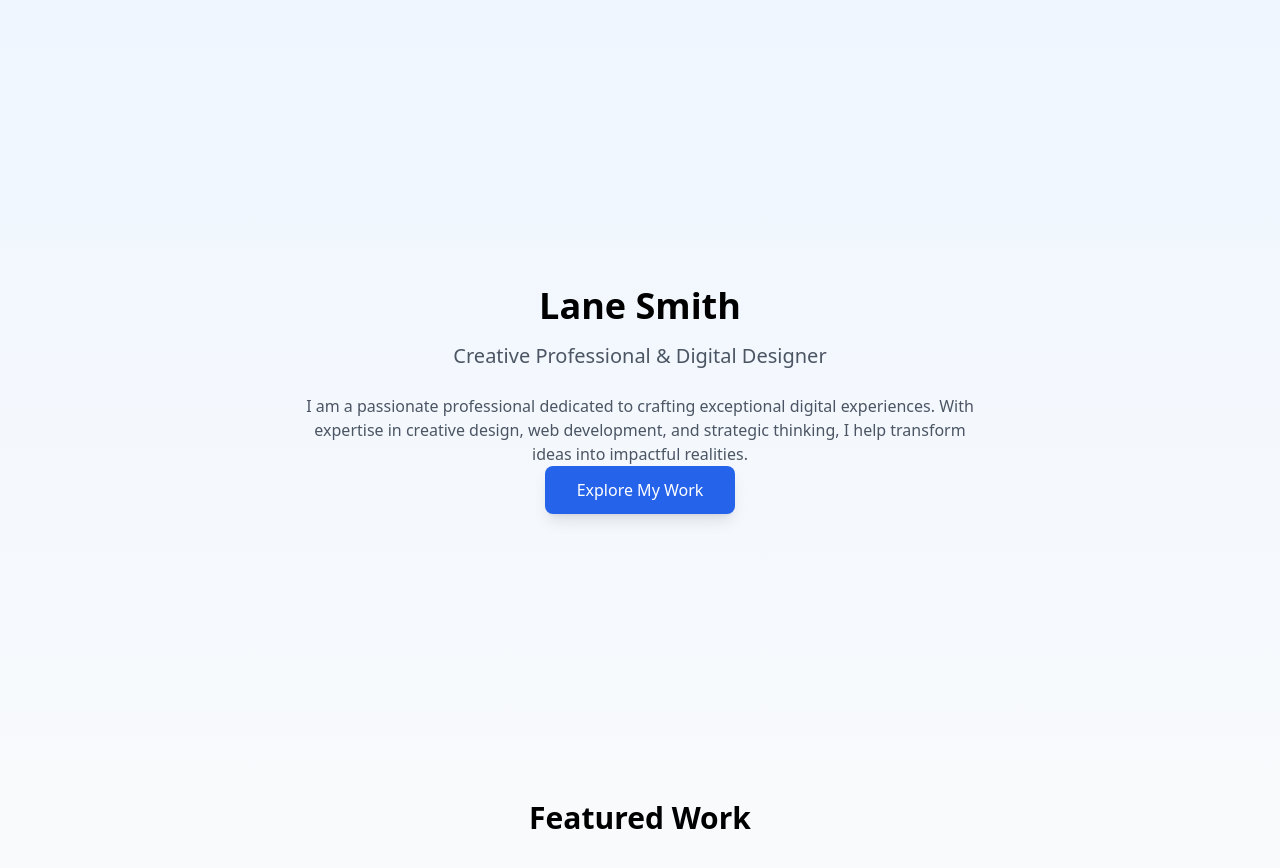
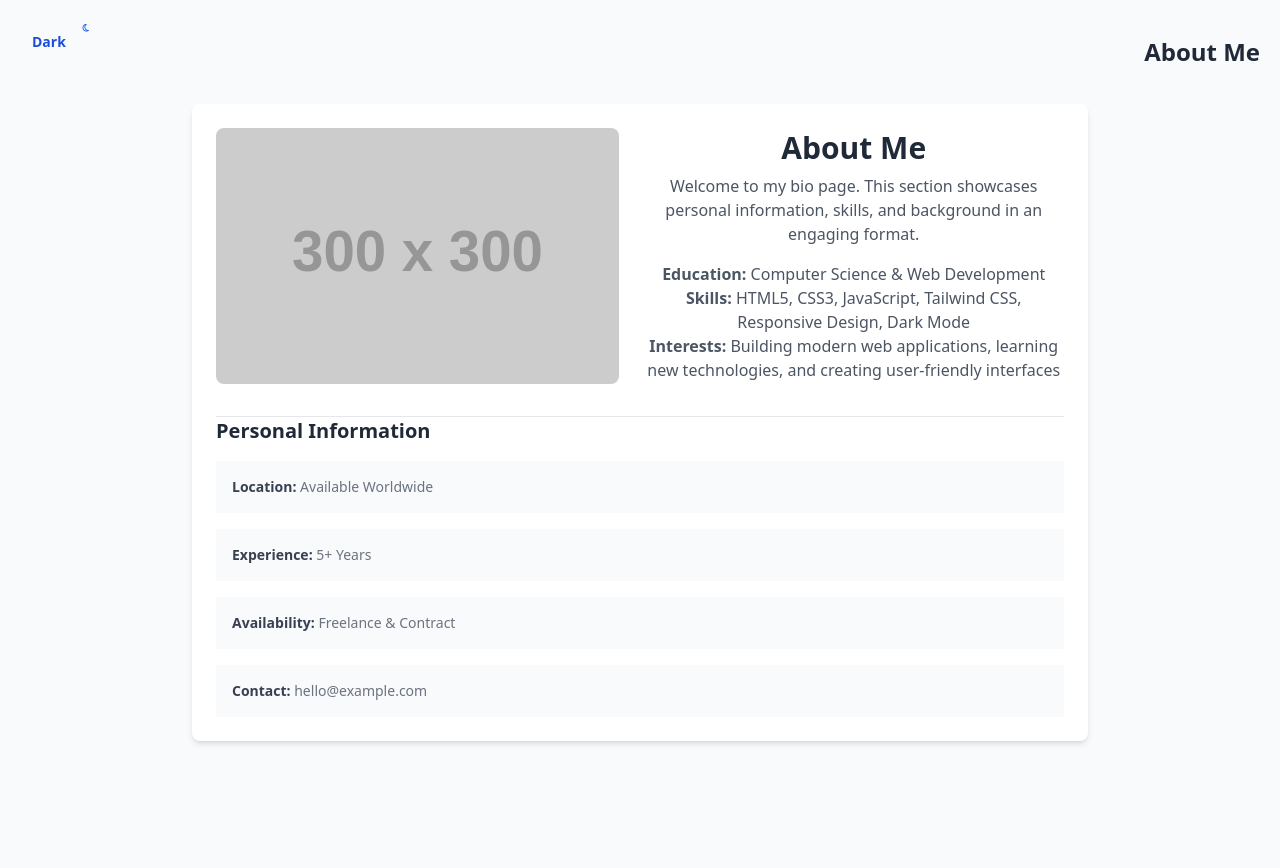
Before and after one commit to cactusmountainai/automated-local-llm-test, a website: page pages/index.html in a window 1280 px wide. Shown: the top 868 px of the page. After the commit the page ends 800 px from the top, so only its background shows below. Drawn offline with Linux system fonts and the light colour scheme; placeholder pictures from the web are drawn by us.

Commit message:
[Coder] Add about/bio section with text content and placeh

```diff
--- a/pages/index.html
+++ b/pages/index.html
@@ -4,72 +4,126 @@
     <meta charset="UTF-8" />
     <meta http-equiv="X-UA-Compatible" content="IE=edge" />
     <meta name="viewport" content="width=device-width, initial-scale=1.0" />
-    <title>Lane Smith | Portfolio</title>
-    <link href="../styles/output.css" rel="stylesheet" />
-    <script src="https://kit.fontawesome.com/a8cc471b41.js" crossorigin="anonymous"></script>
-    <style>
-      /* Hero Section Animation */
-      @keyframes fadeUp {
-        from {
-          opacity: 0;
-          transform: translateY(30px);
-        }
-        to {
-          opacity: 1;
-          transform: translateY(0);
-        }
-      }
-
-      .animate-fade-up {
-        animation: fadeUp 1s ease-out forwards;
-      }
-
-      .animate-delay-1 {
-        animation-delay: 0.2s;
-      }
-
-      .animate-delay-2 {
-        animation-delay: 0.4s;
-      }
-    </style>
+    <title>About - Bio</title>
+    <link href="../../styles/output.css" rel="stylesheet" />
+    <script
+      src="https://kit.fontawesome.com/a8cc471b41.js"
+      crossorigin="anonymous"
+    ></script>
   </head>
 
-  <body class="dark:bg-gray-900 bg-slate-50 overflow-x-hidden min-h-screen">
-    <!-- Hero Section -->
-    <header class="w-full min-h-screen flex items-center justify-center px-6 sm:px-12 lg:px-24 bg-gradient-to-b from-blue-50 to-slate-50 dark:from-gray-900 dark:to-gray-800">
-      <div class="max-w-4xl w-full text-center animate-fade-up">
-        <!-- Lane Smith's Name -->
-        <h1 class="hero-name mb-4 animate-delay-1 text-4xl font-bold dark:text-white">Lane Smith</h1>
+  <!-- body section -->
 
-        <!-- Professional Tagline -->
-        <p class="hero-tagline mb-6 animate-delay-1 text-xl text-gray-600 dark:text-gray-300">
-          Creative Professional & Digital Designer
-        </p>
+  <body class="dark:bg-gray-900 bg-slate-50 overflow-x-hidden">
+    <!-- navbar -->
 
-        <!-- Professional Introduction -->
-        <p class="hero-intro max-w-2xl mx-auto animate-delay-2 text-gray-600 dark:text-gray-400">
-          I am a passionate professional dedicated to crafting exceptional digital experiences.
-          With expertise in creative design, web development, and strategic thinking,
-          I help transform ideas into impactful realities.
-        </p>
+    <nav
+      class="dark:bg-gray-900 w-full flex flex-col sm:flex-row flex-wrap items-center justify-between mx-auto p-5"
+    >
+      <!-- dark mode button -->
 
-        <!-- Social Links / CTA -->
-        <div class="mt-8 animate-delay-2">
-          <a href="#about" class="inline-block bg-blue-600 hover:bg-blue-700 text-white font-medium py-3 px-8 rounded-lg transition duration-300 shadow-lg hover:shadow-xl">
-            Explore My Work
-          </a>
+      <button
+        id="theme-toggle"
+        type="button"
+        class="text-blue-700 hover:scale-125 duration-100 hover:duration-100 rounded-lg text-sm p-2 mb-4 flex"
+      >
+        <span class="p-1 font-bold">Dark</span>
+        <i class="h-8 w-8 fa-regular fa-moon fa-2xs" style="color: #1a56db"></i>
+      </button>
+
+      <!-- Title Section -->
+
+      <div class="sm:flex">
+        <h1 class="text-2xl font-bold text-gray-800 dark:text-white">About Me</h1>
+      </div>
+    </nav>
+
+    <!-- About/Bio Section -->
+
+    <section class="py-12 px-4">
+      <div class="max-w-4xl mx-auto">
+        <div class="bg-white dark:bg-gray-800 rounded-lg shadow-md p-6 sm:p-10">
+
+          <!-- Placeholder Image -->
+
+          <div class="flex flex-col sm:flex-row items-center gap-6 mb-8">
+            <div class="w-full sm:w-64 h-64 bg-gray-300 dark:bg-gray-700 rounded-lg flex items-center justify-center overflow-hidden">
+              <img
+                src="https://via.placeholder.com/300x300/1a56db/ffffff?text=Bio+Image"
+                alt="Profile Bio Image"
+                class="w-full h-full object-cover"
+              />
+            </div>
+
+            <div class="flex-1 text-center sm:text-left">
+              <h2 class="text-3xl font-bold text-gray-800 dark:text-white mb-2">
+                About Me
+              </h2>
+              <p class="text-gray-600 dark:text-gray-300 mb-4">
+                Welcome to my bio page. This section showcases personal information,
+                skills, and background in an engaging format.
+              </p>
+
+              <!-- Bio Text Content -->
+              <div class="text-left space-y-3">
+                <p class="text-gray-600 dark:text-gray-300">
+                  <strong>Education:</strong> Computer Science & Web Development
+                </p>
+                <p class="text-gray-600 dark:text-gray-300">
+                  <strong>Skills:</strong> HTML5, CSS3, JavaScript, Tailwind CSS,
+                  Responsive Design, Dark Mode
+                </p>
+                <p class="text-gray-600 dark:text-gray-300">
+                  <strong>Interests:</strong> Building modern web applications,
+                  learning new technologies, and creating user-friendly interfaces
+                </p>
+              </div>
+            </div>
+          </div>
+
+          <!-- Additional Bio Information -->
+
+          <div class="border-t dark:border-gray-700 pt-6">
+            <h3 class="text-xl font-semibold text-gray-800 dark:text-white mb-4">
+              Personal Information
+            </h3>
+
+            <div class="grid grid-cols-1 sm:grid-cols-2 gap-4">
+              <div class="bg-gray-50 dark:bg-gray-700 p-4 rounded">
+                <p class="text-sm text-gray-500 dark:text-gray-400">
+                  <strong class="text-gray-700 dark:text-gray-200">Location:</strong>
+                  Available Worldwide
+                </p>
+              </div>
+
+              <div class="bg-gray-50 dark:bg-gray-700 p-4 rounded">
+                <p class="text-sm text-gray-500 dark:text-gray-400">
+                  <strong class="text-gray-700 dark:text-gray-200">Experience:</strong>
+                  5+ Years
+                </p>
+              </div>
+
+              <div class="bg-gray-50 dark:bg-gray-700 p-4 rounded">
+                <p class="text-sm text-gray-500 dark:text-gray-400">
+                  <strong class="text-gray-700 dark:text-gray-200">Availability:</strong>
+                  Freelance & Contract
+                </p>
+              </div>
+
+              <div class="bg-gray-50 dark:bg-gray-700 p-4 rounded">
+                <p class="text-sm text-gray-500 dark:text-gray-400">
+                  <strong class="text-gray-700 dark:text-gray-200">Contact:</strong>
+                  hello@example.com
+                </p>
+              </div>
+            </div>
+          </div>
+
         </div>
       </div>
-    </header>
+    </section>
 
-    <!-- Main Content Area -->
-    <main class="w-full min-h-screen">
-      <!-- Portfolio/Projects Section -->
-      <section id="about" class="w-full py-24 px-6 sm:px-12 lg:px-24 dark:bg-gray-900 bg-slate-50">
-        <div class="max-w-6xl mx-auto">
-          <h2 class="text-3xl font-bold mb-12 text-center dark:text-white">Featured Work</h2>
-        </div>
-      </section>
-    </main>
+    <script src="../../scripts/home.js"></script>
+    <script src="../../scripts/darkmode.js"></script>
   </body>
 </html>
```
Also changed, not shown: .autonomous-backups/backup_1773463426.json, .autonomous-backups/backup_1773463544.json, .multi-agent-state.json, .tasks.json, 1 other file.
